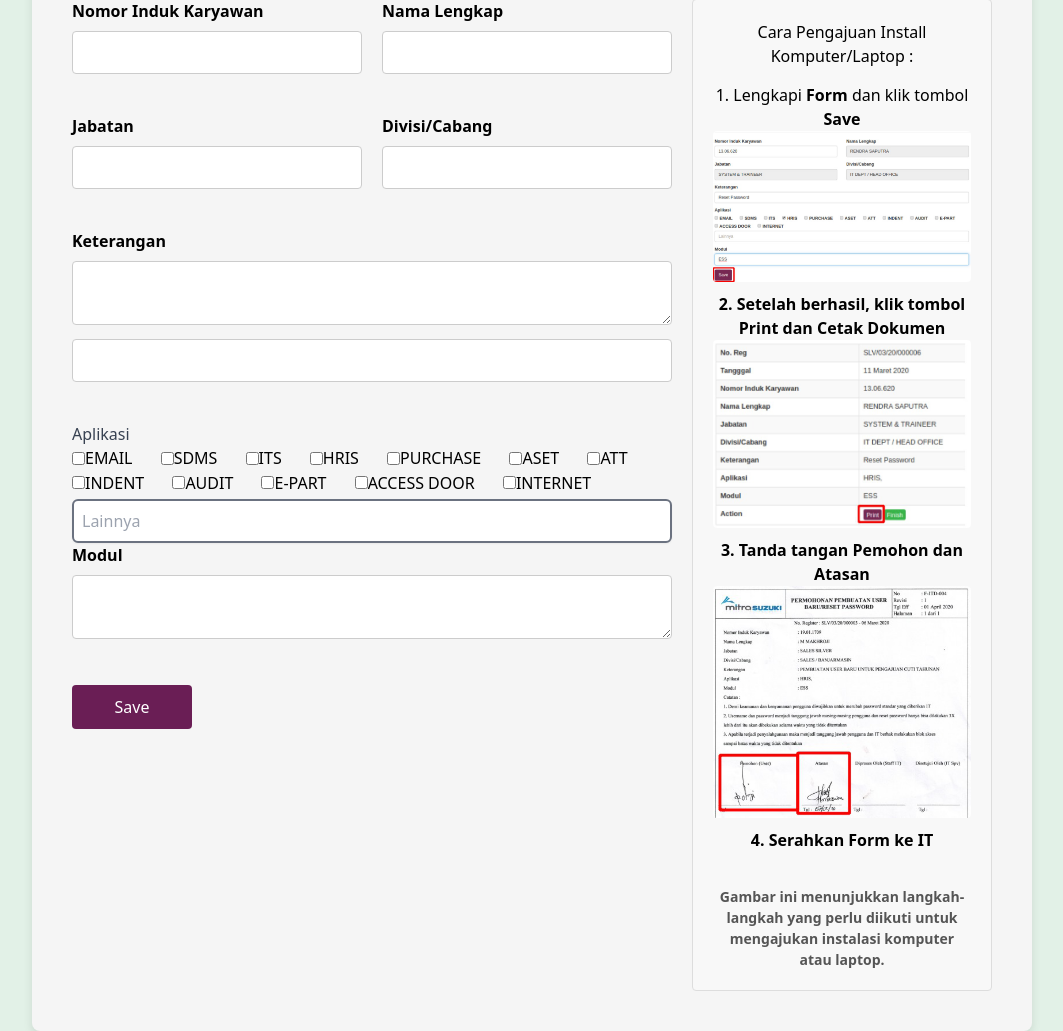
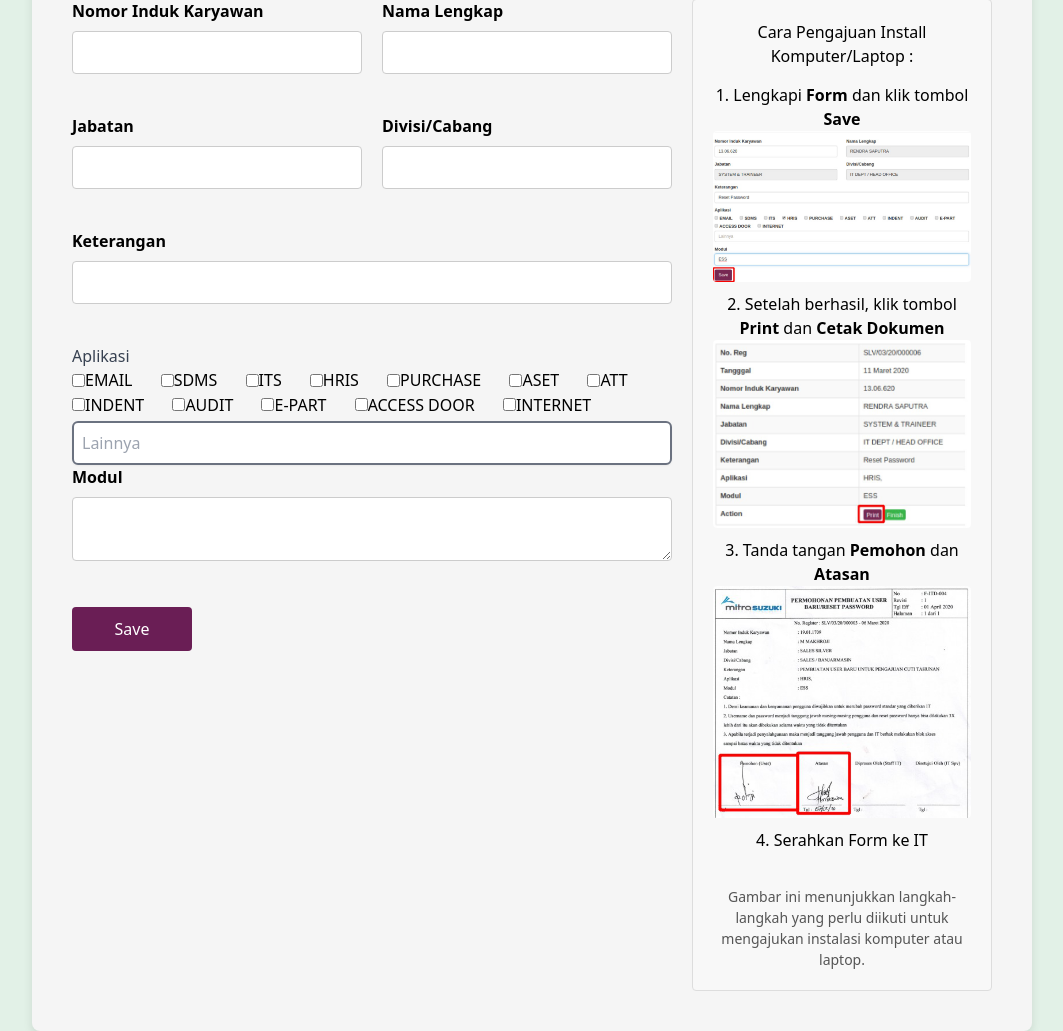
Before and after one commit to Aedezz/it-suzuki, a Laravel app: page /pembuatan-user in a window 1280 px wide. Shown: the part 179-1210 px from the top of the page, without its empty margins (108-1171 px from the left). Run offline with Laravel 10, Linux system fonts and the light colour scheme.

Commit message:
Update pembuatan.blade.php

```diff
--- a/resources/views/form-db/pembuatan.blade.php
+++ b/resources/views/form-db/pembuatan.blade.php
@@ -6,40 +6,34 @@
             Form Pembuatan User Baru/Reset Password
         </h2>
 
-        <form style="display: flex;" method="POST" action="#">
+        <form style="display: flex;" method="POST" action="{{ route('pembuatan.store') }}">
             @csrf
             <!-- Left section for form fields -->
             <div style="flex: 1; margin-right: 20px;">
                 <div style="display: flex; flex-wrap: wrap; gap: 20px;">
                     <div style="flex: 1; min-width: 45%; margin-bottom: 20px;">
                         <label for="nik" style="display: block; font-weight: bold; font-size: 16px;">Nomor Induk Karyawan</label>
-                        <input type="text" id="nikk" name="nik" style="width: 100%; padding: 10px; margin-top: 8px; border-radius: 4px; border: 1px solid #ccc; font-size: 14px;" required>
-                        @error('nik') {{ $message }} @enderror
+                        <input type="text" id="nik" name="nik" style="width: 100%; padding: 10px; margin-top: 8px; border-radius: 4px; border: 1px solid #ccc; font-size: 14px;">
                     </div>
 
                     <div style="flex: 1; min-width: 45%; margin-bottom: 20px;">
-                        <label for="nama_lengap" style="display: block; font-weight: bold; font-size: 16px;">Nama Lengkap</label>
-                        <input type="text" id="nama_lengkap" name="nama_lengkap" style="width: 100%; padding: 10px; margin-top: 8px; border-radius: 4px; border: 1px solid #ccc; font-size: 14px;" required>
-                        @error('nama_lengkap') {{ $message }} @enderror
+                        <label for="nama_lengkap" style="display: block; font-weight: bold; font-size: 16px;">Nama Lengkap</label>
+                        <input type="text" id="nama_lengkap" name="nama_lengkap" style="width: 100%; padding: 10px; margin-top: 8px; border-radius: 4px; border: 1px solid #ccc; font-size: 14px;">
                     </div>
 
                     <div style="flex: 1; min-width: 45%; margin-bottom: 20px;">
                         <label for="jabatan" style="display: block; font-weight: bold; font-size: 16px;">Jabatan</label>
-                        <input type="text" id="jabatan" name="jabatan" style="width: 100%; padding: 10px; margin-top: 8px; border-radius: 4px; border: 1px solid #ccc; font-size: 14px;" required>
-                        @error('jabatan') {{ $message }} @enderror
+                        <input type="text" id="jabatan" name="jabatan" style="width: 100%; padding: 10px; margin-top: 8px; border-radius: 4px; border: 1px solid #ccc; font-size: 14px;">
                     </div>
 
                     <div style="flex: 1; min-width: 45%; margin-bottom: 20px;">
                         <label for="divisi_cabang" style="display: block; font-weight: bold; font-size: 16px;">Divisi/Cabang</label>
-                        <input type="text" id="divisi_cabang" name="divisi_cabang" style="width: 100%; padding: 10px; margin-top: 8px; border-radius: 4px; border: 1px solid #ccc; font-size: 14px;" required>
-                        @error('divisi_cabang') {{ $message }} @enderror
+                        <input type="text" id="divisi_cabang" name="divisi_cabang" style="width: 100%; padding: 10px; margin-top: 8px; border-radius: 4px; border: 1px solid #ccc; font-size: 14px;">
                     </div>
 
                     <div style="flex: 1; min-width: 45%; margin-bottom: 20px;">
                         <label for="keterangan" style="display: block; font-weight: bold; font-size: 16px;">Keterangan</label>
-                        <textarea name="keterangan" id="keterangan" style="width: 100%; padding: 10px; margin-top: 8px; border-radius: 4px; border: 1px solid #ccc; font-size: 14px;"></textarea>
-                        <input type="text" id="keterangan" name="keterangan" style="width: 100%; padding: 10px; margin-top: 8px; border-radius: 4px; border: 1px solid #ccc; font-size: 14px;" required>
-                        @error('keterangan') {{ $message }} @enderror
+                        <input type="text" id="keterangan" name="keterangan" style="width: 100%; padding: 10px; margin-top: 8px; border-radius: 4px; border: 1px solid #ccc; font-size: 14px;" >
                     </div>
                 </div>
 
@@ -64,9 +58,8 @@
                 </div>
 
                  <div style="flex: 1; min-width: 45%; margin-bottom: 20px;">
-                    <label for="keterangan" style="display: block; font-weight: bold; font-size: 16px;">Modul</label>
-                    <textarea name="modul" id="modul" style="width: 100%; padding: 10px; margin-top: 8px; border-radius: 4px; border: 1px solid #ccc; font-size: 14px;" required></textarea>
-                    @error('modul') {{ $message }} @enderror
+                    <label for="modul" style="display: block; font-weight: bold; font-size: 16px;">Modul</label>
+                    <textarea name="modul" id="modul" style="width: 100%; padding: 10px; margin-top: 8px; border-radius: 4px; border: 1px solid #ccc; font-size: 14px;"></textarea>
                 </div>
 
 
@@ -81,7 +74,7 @@
                 <h3 style="font-size: 16px; margin-bottom: 15px;">Cara Pengajuan Install Komputer/Laptop :</h3>
 
                 {{-- Section 1 --}}
-                <h3>1. Lengkapi <b>Form</b> dan klik tombol <b>Save</b</h3>
+                <h3>1. Lengkapi <b>Form</b> dan klik tombol <b>Save</b></h3>
                 <img src="images/pembuat-user/form_user.png" alt="Petunjuk Visual" style="width: 100%; height: auto; border-radius: 4px; margin-bottom: 10px;">
 
                 {{-- Section 2 --}}
```
